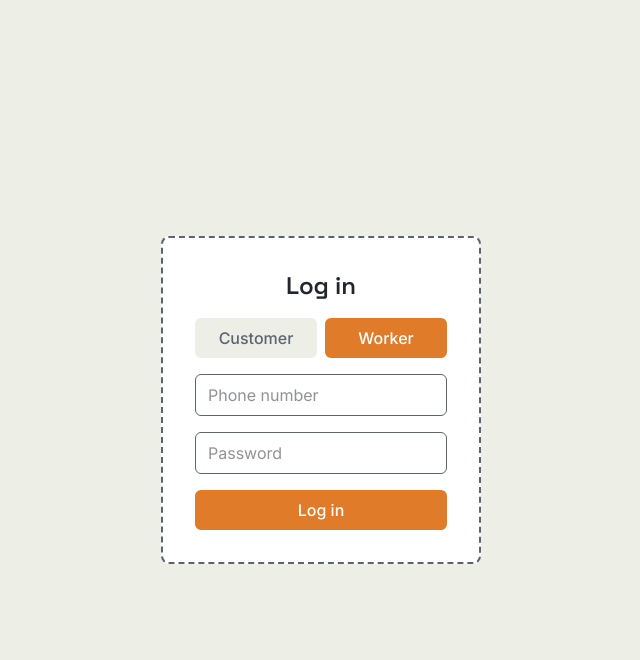
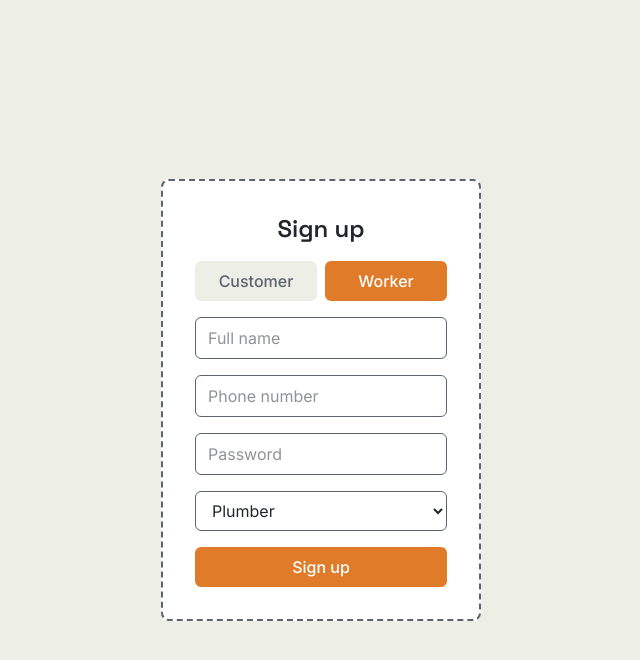
Before and after one commit to AadityaBansal01/HandyHQ, a React (Vite) app in the folder frontend/: page / in a window 1280 px wide. Both pictures are taken after a click on the button "Worker". Shown: the top 660 px of the page, without its empty margins (319-959 px from the left). Built offline with nearby package versions, Linux system fonts and the light colour scheme.

Commit message:
add signup form with conditional worktype field

```diff
--- a/frontend/src/App.jsx
+++ b/frontend/src/App.jsx
@@ -1,9 +1,10 @@
+// App.jsx — TEMPORARY: swap this import to flip between viewing LoginForm and SignupForm
+// (real routing comes in 2 steps — this manual swap is just to test each form separately)
 
-
-import LoginForm from './components/LoginForm'
+import SignupForm from './components/SignupForm'
 
 function App() {
-  return <LoginForm />
+  return <SignupForm />
 }
 
 export default App
--- /dev/null
+++ b/frontend/src/components/SignupForm.jsx
@@ -0,0 +1,111 @@
+// components/SignupForm.jsx — signup form for BOTH workers and customers
+// customer fields: name, phone, password
+// worker fields: name, phone, password, PLUS workType (workers need this, customers don't)
+
+import { useState } from 'react'
+
+function SignupForm() {
+  const [role, setRole] = useState('customer')
+
+  // one state slot per field — same controlled-input pattern from LoginForm
+  const [name, setName] = useState('')
+  const [phone, setPhone] = useState('')
+  const [password, setPassword] = useState('')
+
+  // workType only matters for workers, but we still need a state slot for it —
+  // it just won't be SENT to the backend later if role is 'customer'
+  const [workType, setWorkType] = useState('Plumber')
+
+  const handleSubmit = (e) => {
+    e.preventDefault()
+
+    // TEMPORARY — proving we're capturing the right shape of data for each role
+    if (role === 'worker') {
+      console.log('Signing up worker:', { name, phone, password, workType })
+    } else {
+      console.log('Signing up customer:', { name, phone, password })
+    }
+  }
+
+  return (
+    <div className="min-h-screen flex items-center justify-center">
+      <form
+        onSubmit={handleSubmit}
+        className="bg-white border-2 border-dashed border-steel rounded-lg p-8 w-80 flex flex-col gap-4"
+      >
+        <h2 className="font-display text-2xl font-semibold text-ink text-center">
+          Sign up
+        </h2>
+
+        <div className="flex gap-2">
+          <button
+            type="button"
+            onClick={() => setRole('customer')}
+            className={`flex-1 py-2 rounded-md font-medium ${
+              role === 'customer' ? 'bg-amber text-white' : 'bg-paper text-steel'
+            }`}
+          >
+            Customer
+          </button>
+          <button
+            type="button"
+            onClick={() => setRole('worker')}
+            className={`flex-1 py-2 rounded-md font-medium ${
+              role === 'worker' ? 'bg-amber text-white' : 'bg-paper text-steel'
+            }`}
+          >
+            Worker
+          </button>
+        </div>
+
+        <input
+          type="text"
+          placeholder="Full name"
+          value={name}
+          onChange={(e) => setName(e.target.value)}
+          className="border border-steel rounded-md px-3 py-2 text-ink"
+        />
+
+        <input
+          type="text"
+          placeholder="Phone number"
+          value={phone}
+          onChange={(e) => setPhone(e.target.value)}
+          className="border border-steel rounded-md px-3 py-2 text-ink"
+        />
+
+        <input
+          type="password"
+          placeholder="Password"
+          value={password}
+          onChange={(e) => setPassword(e.target.value)}
+          className="border border-steel rounded-md px-3 py-2 text-ink"
+        />
+
+        {/* CONDITIONAL RENDERING — this whole block only appears when role is 'worker'.
+            When role is 'customer', React skips this entirely, like it was never written */}
+        {role === 'worker' && (
+          <select
+            value={workType}
+            onChange={(e) => setWorkType(e.target.value)}
+            className="border border-steel rounded-md px-3 py-2 text-ink"
+          >
+            <option value="Plumber">Plumber</option>
+            <option value="Electrician">Electrician</option>
+            <option value="Mechanic">Mechanic</option>
+            <option value="Labourer">Labourer</option>
+            <option value="Carpenter">Carpenter</option>
+            <option value="Painter">Painter</option>
+            <option value="Other">Other</option>
+          </select>
+        )}
+
+        <button type="submit" className="bg-amber text-white py-2 rounded-md font-medium">
+          Sign up
+        </button>
+      </form>
+    </div>
+  )
+}
+
+export default SignupForm
```
